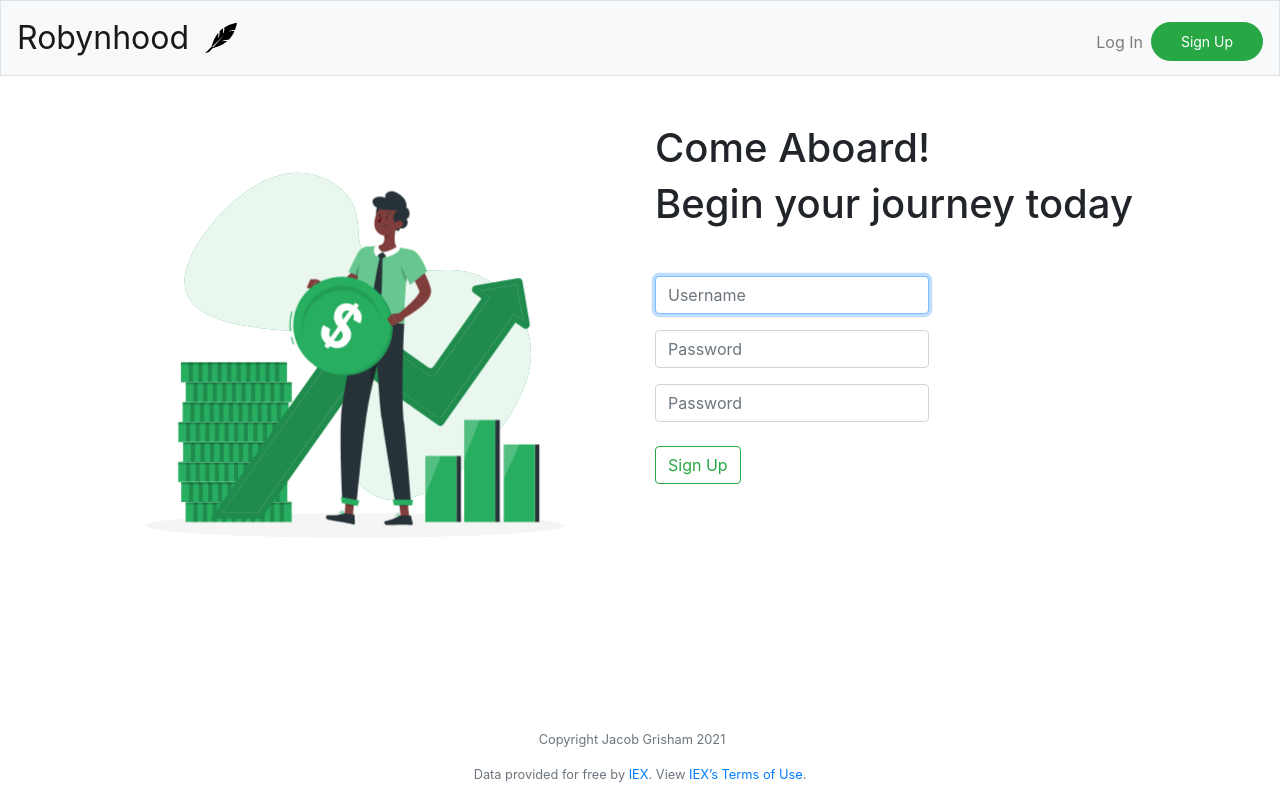
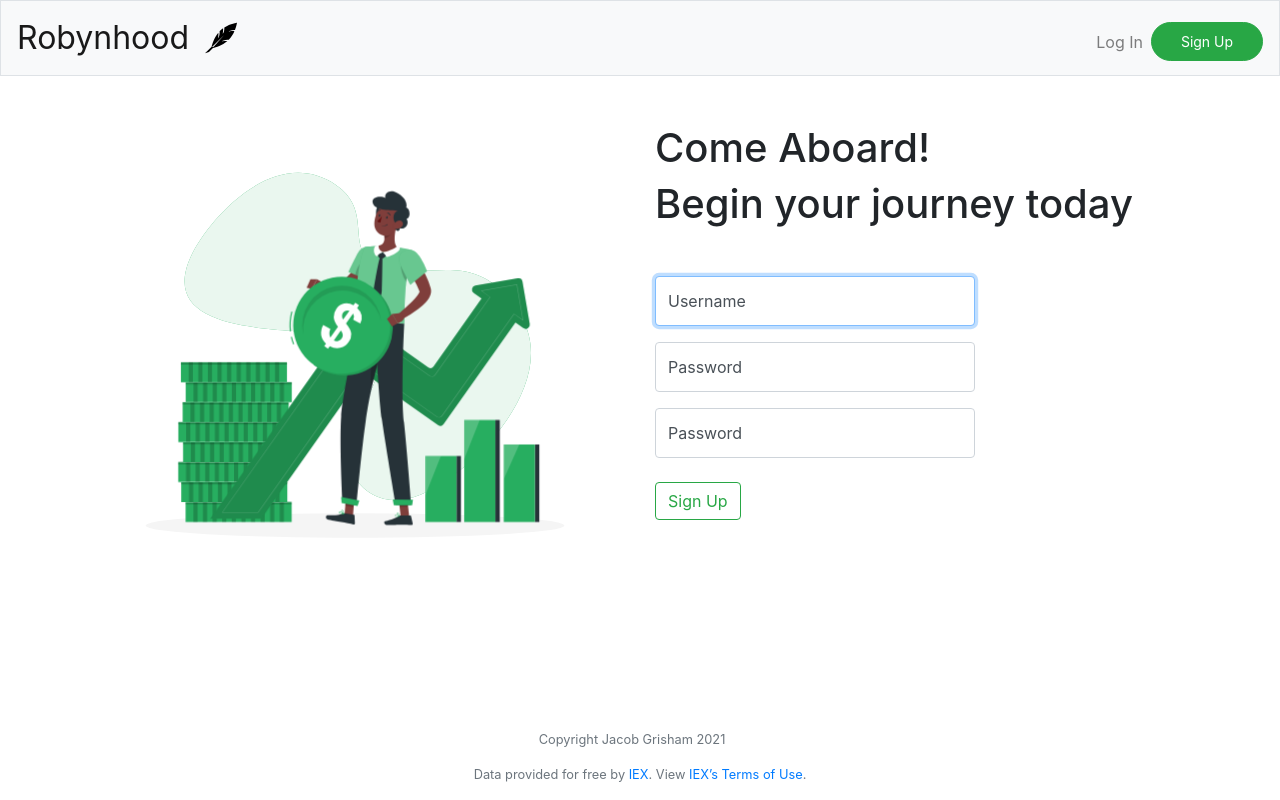
Before and after one commit to JacobGrisham/Finance-Full-Stack-Web-App-using-Flask-and-SQL, a Flask app: page /register in a window 1280 px wide. Run offline with Flask 2, Linux system fonts and the light colour scheme; some libraries are stand-ins or nearby versions.

Commit message:
update login & register html, styles.css, index.js
add Bootstrap custom client-side validation for the login and register forms

```diff
--- a/static/styles.css
+++ b/static/styles.css
@@ -97,3 +97,74 @@
 .error {
     max-width: max-content;
 }
+
+/* --------------------------------------------- */
+/* Login/Register */
+/* --------------------------------------------- */
+
+:root {
+    --input-padding-x: .75rem;
+    --input-padding-y: .75rem;
+}
+
+.form-control {
+    height: auto;
+    width: 20rem!important;
+}
+
+.form-label-group {
+    position: relative;
+    margin-bottom: 1rem;
+}
+
+.form-label-group > input,
+.form-label-group > label {
+    padding: var(--input-padding-y) var(--input-padding-x);
+}
+
+.form-label-group > label {
+    position: absolute;
+    top: 0;
+    left: 0;
+    display: block;
+    width: 100%;
+    margin-bottom: 0;
+    /* Override default `<label>` margin */
+    line-height: 1.5;
+    color: #495057;
+    border: 1px solid transparent;
+    border-radius: .25rem;
+    transition: all .1s ease-in-out;
+}
+
+.form-label-group input::-webkit-input-placeholder {
+    color: transparent;
+}
+
+.form-label-group input:-ms-input-placeholder {
+    color: transparent;
+}
+
+.form-label-group input::-ms-input-placeholder {
+    color: transparent;
+}
+
+.form-label-group input::-moz-placeholder {
+    color: transparent;
+}
+
+.form-label-group input::placeholder {
+    color: transparent;
+}
+
+.form-label-group input:not(:placeholder-shown) {
+    padding-top: calc(var(--input-padding-y) + var(--input-padding-y) * (2 / 3));
+    padding-bottom: calc(var(--input-padding-y) / 3);
+}
+
+.form-label-group input:not(:placeholder-shown) ~ label {
+    padding-top: calc(var(--input-padding-y) / 3);
+    padding-bottom: calc(var(--input-padding-y) / 3);
+    font-size: 12px;
+    color: #777;
+}
--- a/templates/register.html
+++ b/templates/register.html
@@ -15,15 +15,24 @@
         <div class="col-md-6 text-md-left mt-md-5">
             <h1>Come Aboard!</h1>
             <h1>Begin your journey today</h1>
-            <form action="/register" method="post" class="mt-5">
-                <div class="form-group">
-                    <input autocomplete="off" autofocus class="form-control" name="username" placeholder="Username" type="text">
+            <form action="/register" method="post" class="mt-5 needs-validation" novalidate>
+                <div class="form-label-group">
+                    <input autocomplete="off" class="form-control" name="username" placeholder="Username" id="inputUsername" type="text" required autofocus>
+                    <label for="inputUsername">Username</label>
+                    <div class="valid-feedback">Nice to meet you!</div>
+                    <div class="invalid-feedback">Please provide username.</div>
                 </div>
-                <div class="form-group">
-                    <input class="form-control" name="password" placeholder="Password" type="password">
+                <div class="form-label-group">
+                    <input class="form-control" name="password" placeholder="Password" type="password" id="inputPassword" required>
+                    <label for="inputPassword">Password</label>
+					<div class="valid-feedback">Even Alan Turing can't crack your password</div>
+					<div class="invalid-feedback">Please provide password.</div>
                 </div>
-                <div class="form-group">
-                    <input class="form-control" name="confirmation" placeholder="Password" type="password">
+                <div class="form-label-group">
+                    <input class="form-control" name="confirmation" placeholder="Password" type="password" id="inputConfirmedPassword" required>
+                    <label for="inputConfirmedPassword">Password</label>
+					<div class="valid-feedback">Awaiting confirmation</div>
+					<div class="invalid-feedback">Please confirm your password.</div>
                 </div>
                 <button class="btn btn-outline-success mt-2 mb-5" type="submit">Sign Up</button>
             </form>
```
Also changed, not shown: static/index.js (+44 -0 lines), templates/login.html (+11 -5 lines).
